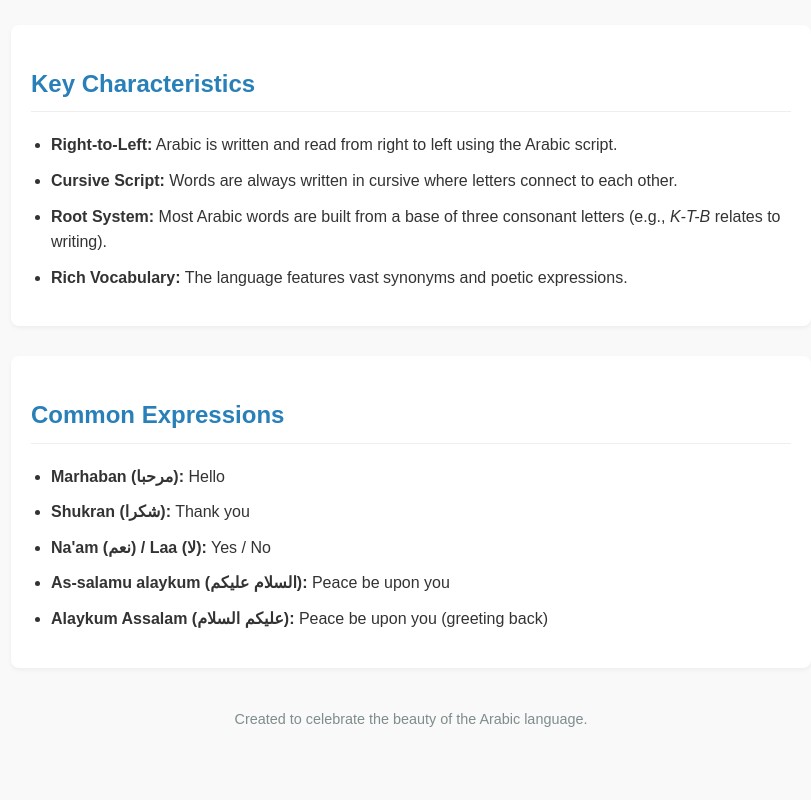
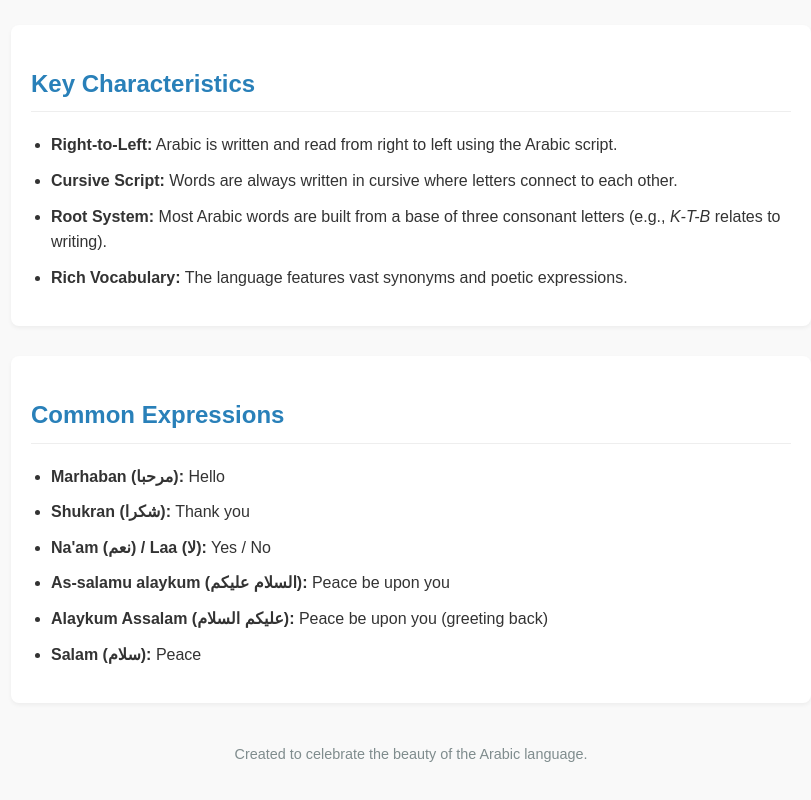
Before and after one commit to motazsaad/website1, a plain HTML site: page index.html in a window 1280 px wide. Shown: the part 474-1274 px from the top of the page, without its empty margins (229-1040 px from the left). Before the commit the page ends 1245 px from the top, so only its background shows below. Drawn offline with Linux system fonts and the light colour scheme.

Commit message:
Update index.html

```diff
--- a/index.html
+++ b/index.html
@@ -89,6 +89,7 @@
       <li><strong>Na'am (نعم) / Laa (لا):</strong> Yes / No</li>
       <li><strong>As-salamu alaykum (السلام عليكم):</strong> Peace be upon you</li>
       <li><strong>Alaykum Assalam (عليكم السلام):</strong> Peace be upon you (greeting back)</li>
+      <li><strong>Salam (سلام):</strong> Peace </li>
     </ul>
   </section>
 
```
